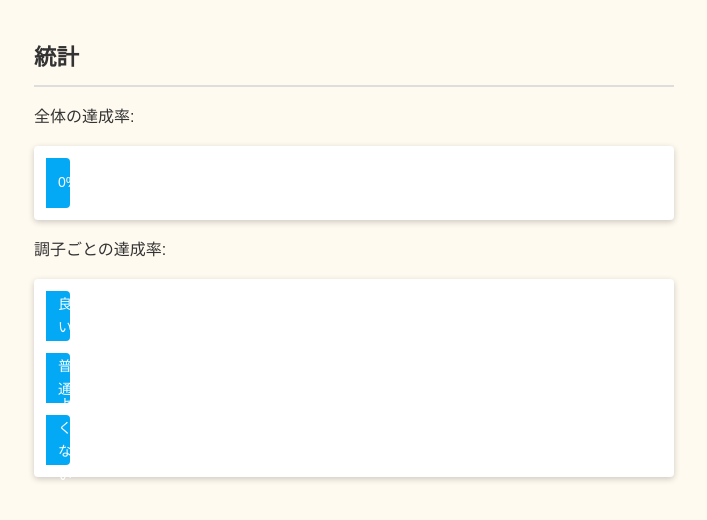
After one commit to Toa3310/t-c_log, a Flask app: page /stats in a window 1280 px wide. The commit adds this page. Shown: the top 520 px of the page, without its empty margins (286-993 px from the left). Run offline with Flask 3, Linux system fonts and the light colour scheme; data that the repository does not hold is empty.

Commit message:
feat: 統計ページに達成率のグラフを追加

```diff
--- a/app.py
+++ b/app.py
@@ -203,5 +203,23 @@ def edit_template():
     conn.close()
     return redirect(url_for("templates"))
 
+@app.route('/stats')
+def stats():
+    condition_rates = []
+    conn = get_db()
+    zentai = conn.execute("SELECT AVG(done) * 100 FROM task_logs").fetchone()
+    row = conn.execute("SELECT condition, AVG(done) * 100 FROM task_logs GROUP BY condition").fetchall()
+    conn.close()
+    ach_rate = zentai[0]
+    if ach_rate is None:
+        ach_rate = 0
+    d = {}
+    for r in row:
+        d[r[0]] = r[1]
+    for c in [2,1,0]:
+        rate = d.get(c, 0)
+        condition_rates.append({"label": CONDITION_LABELS[c],"rate": rate,})
+    return render_template("stats.html", rate=ach_rate,condition_rates=condition_rates)
+
 if __name__ == "__main__":
     app.run(debug=True)
--- a/static/style.css
+++ b/static/style.css
@@ -79,3 +79,30 @@ fieldset label {
 .nowrap{
     white-space: nowrap;
 }
+
+.bar-graph-wrap {
+    position: relative;
+    background-color: #ffffff;
+    border-radius: 4px;
+    box-shadow: 0 2px 6px rgba(0, 0, 0, 0.2);
+    padding: 12px;
+    display: flex;
+    flex-direction: column;
+    gap: 12px;
+}
+
+.bar-graph-wrap .graph {
+    height: 50px;
+    background: #03a9f4;
+    border-radius: 0 4px 4px 0;
+    display: flex;
+    align-items: center;
+    justify-content: space-between;
+    padding: 12px;
+    box-sizing: border-box;
+}
+
+.graph span {
+    font-size: 14px;
+    color: #ffffff;
+}
--- /dev/null
+++ b/templates/stats.html
@@ -0,0 +1,21 @@
+{% extends "base.html" %}
+
+{% block title %}統計情報{% endblock %}
+{% block content %}
+    <h1>統計</h1>
+    <p>全体の達成率:</p>
+    <div class="bar-graph-wrap">
+        <div class="graph" style="width: {{ rate }}%">
+            <span class="number">{{ rate | round(1) }}%</span>
+        </div>
+    </div>
+    <p>調子ごとの達成率:</p>
+    <div class="bar-graph-wrap">
+        {% for item in condition_rates %}
+            <div class="graph" style="width: {{ item.rate }}%">
+                <span class="name">{{ item.label }}</span>
+                <span class="number">{{ item.rate | round(1) }}%</span>
+            </div>
+        {% endfor %}
+    </div>
+{% endblock %}
```
